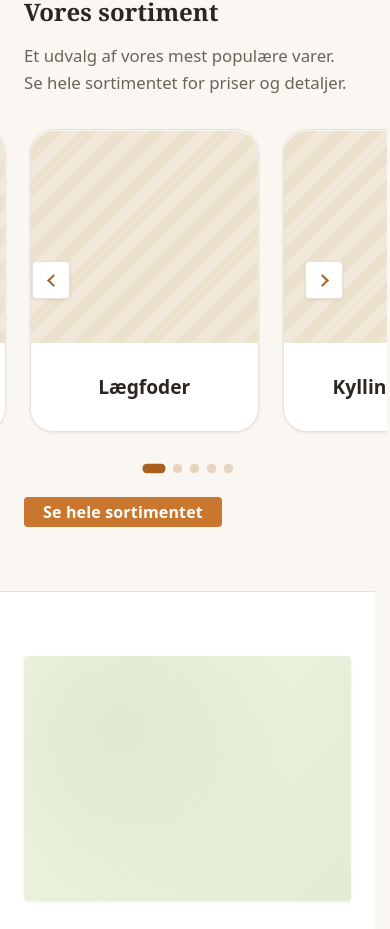
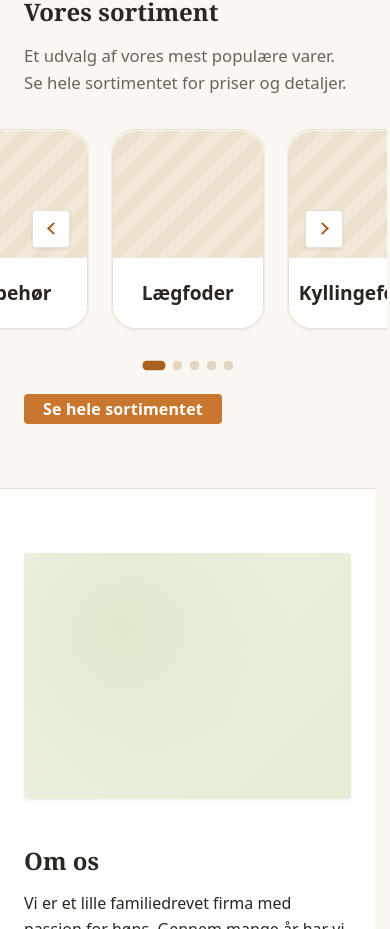
Before and after one commit to Bean-Machinie/Hoens-og-Foder-hjemmeside, a React (Vite) app: page / in a window 390 px wide. Shown: the part 895-1824 px from the top of the page. Built offline with nearby package versions, Linux system fonts and the light colour scheme.

Commit message:
Center catalogue carousel slides

```diff
--- a/src/pages/home/sections/CatalogueSection.module.css
+++ b/src/pages/home/sections/CatalogueSection.module.css
@@ -219,7 +219,7 @@
   }
 
   .slide {
-    flex-basis: 72%;
+    flex-basis: 50%;
   }
 
   .card {
--- a/src/pages/home/sections/CatalogueSection.tsx
+++ b/src/pages/home/sections/CatalogueSection.tsx
@@ -39,7 +39,7 @@
 
 function CatalogueSection() {
   const [emblaRef, emblaApi] = useEmblaCarousel({
-    align: (viewSize, snapSize) => (viewSize - snapSize) * 0.06,
+    align: (_viewSize, snapSize) => snapSize / 2,
     loop: true,
     skipSnaps: false,
   });
```
